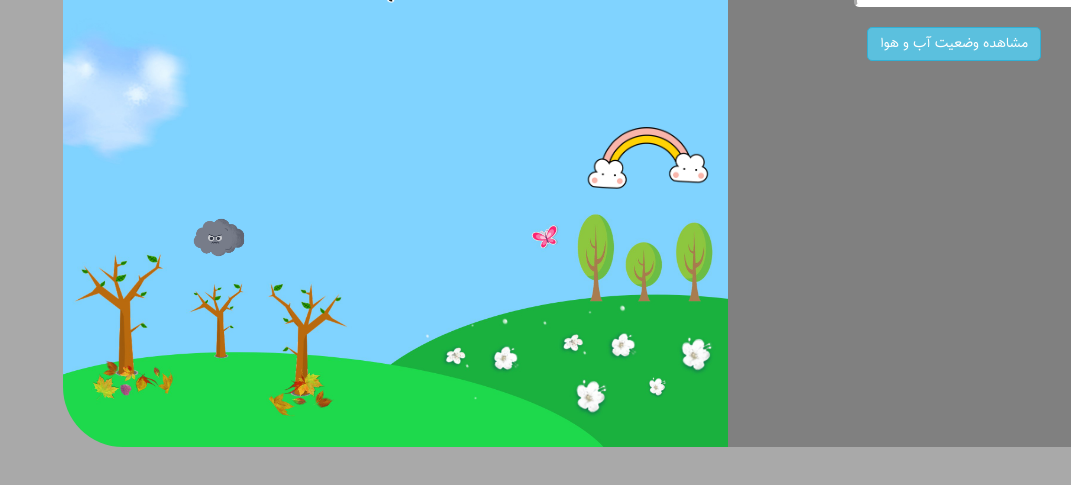
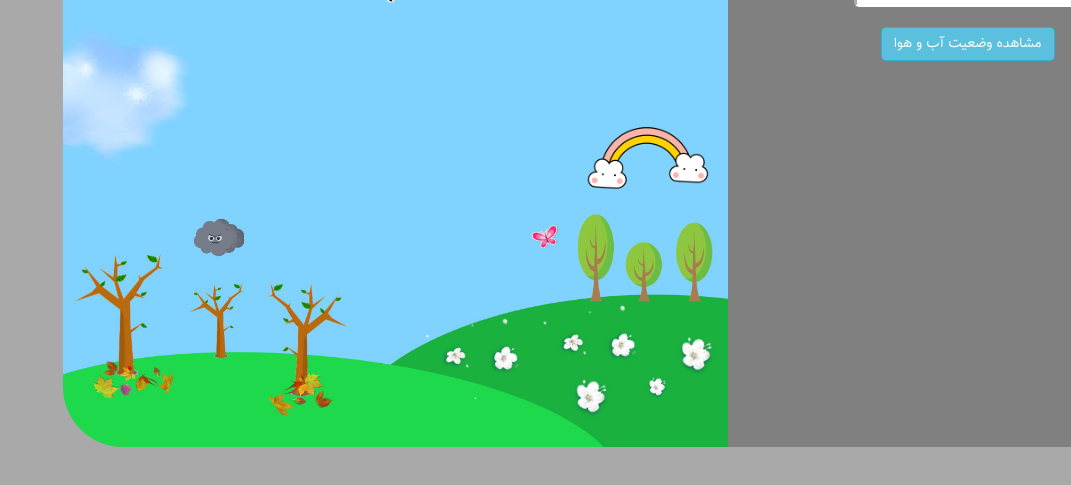
Before and after one commit to Sogand-Hashemi/Weather-App, a React (Create React App) app: page / in a window 1280 px wide. Shown: the part 273-758 px from the top of the page, without its empty margins (209-1280 px from the left). Built offline with nearby package versions, Linux system fonts and the light colour scheme.

Commit message:
commit all

```diff
--- a/src/index.css
+++ b/src/index.css
@@ -62,7 +62,7 @@ form{
     height: 35px;
 }
 .form-btn{
-    margin: 0 33% 10px !important;
+    margin: 0 30% 10px !important;
     border:1px groove #31B0D5;
     border-radius: 5px;
 }
@@ -109,7 +109,8 @@ form{
     background-image: url("./images/clouds3.gif");
     background-size: contain;
     background-repeat: no-repeat;
-}.cloud-4{
+}
+.cloud-4{
     transform: scaleX(-1);
     left: 95px;
     top: 61%;
@@ -123,9 +124,9 @@ form{
     background-repeat: no-repeat;
 }
 .weather{
-    height: 376px;
+    height: 377px;
     background-color: gray;
-    margin: -376px 0;
+    margin: -377px 0;
     border-bottom-right-radius: 60px;
     color: white;
     padding-top: 60px;
```
